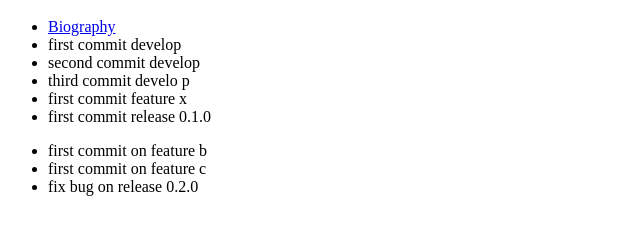
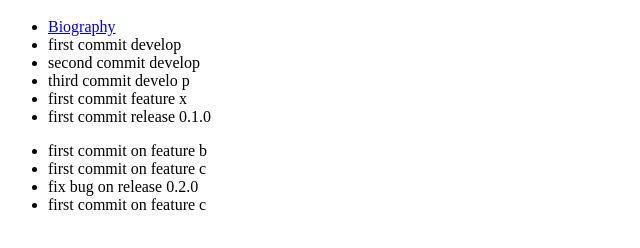
Before and after one commit to alphabetaxz/GitStudy, a plain HTML site: page index.html in a window 1280 px wide. Shown: the part 48-296 px from the top of the page, without its empty margins (0-640 px from the left). Drawn offline with Linux system fonts and the light colour scheme.

Commit message:
first commit on feature c

```diff
--- a/index.html
+++ b/index.html
@@ -17,6 +17,7 @@
           <li>first commit on feature b</li>
           <li>first commit on feature c</li>
           <li>fix bug on release 0.2.0</li>
+          <li>first commit on feature c</li>
         </ul>
     </body>
 </html>
```
